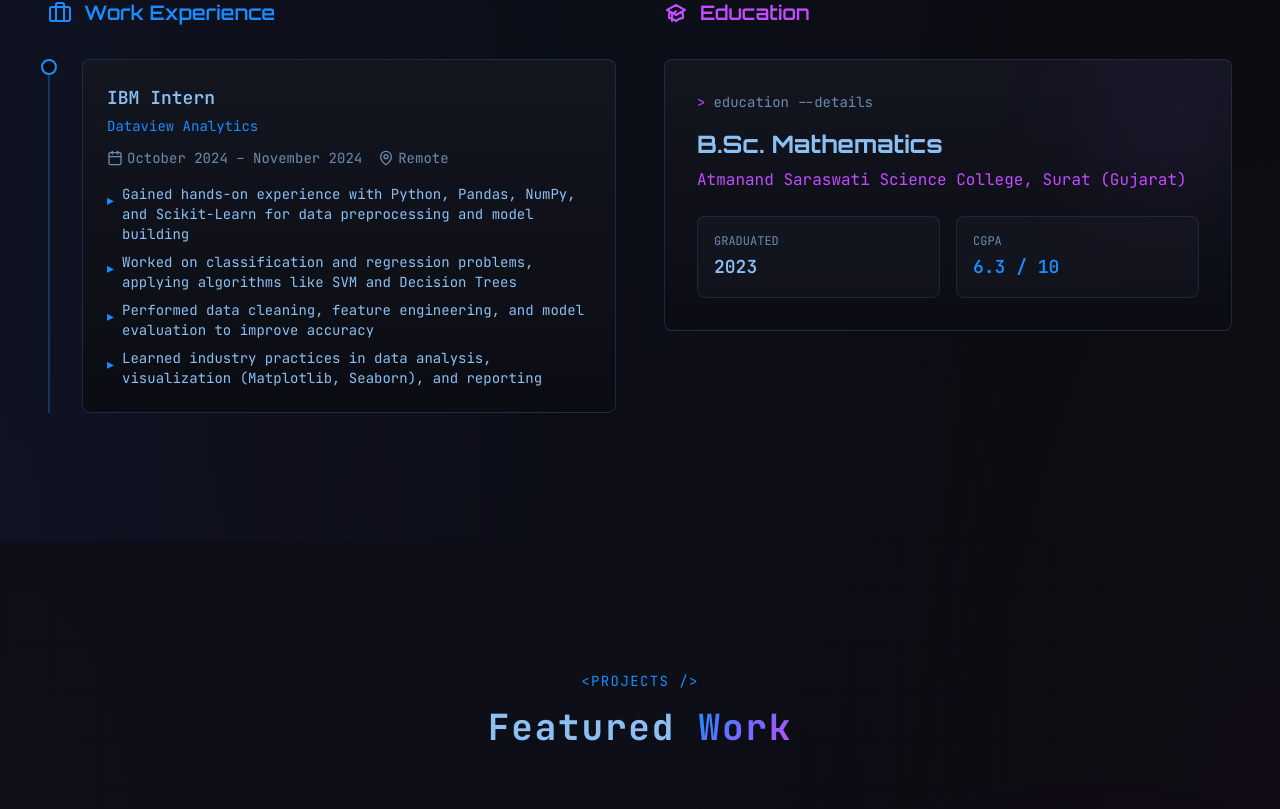
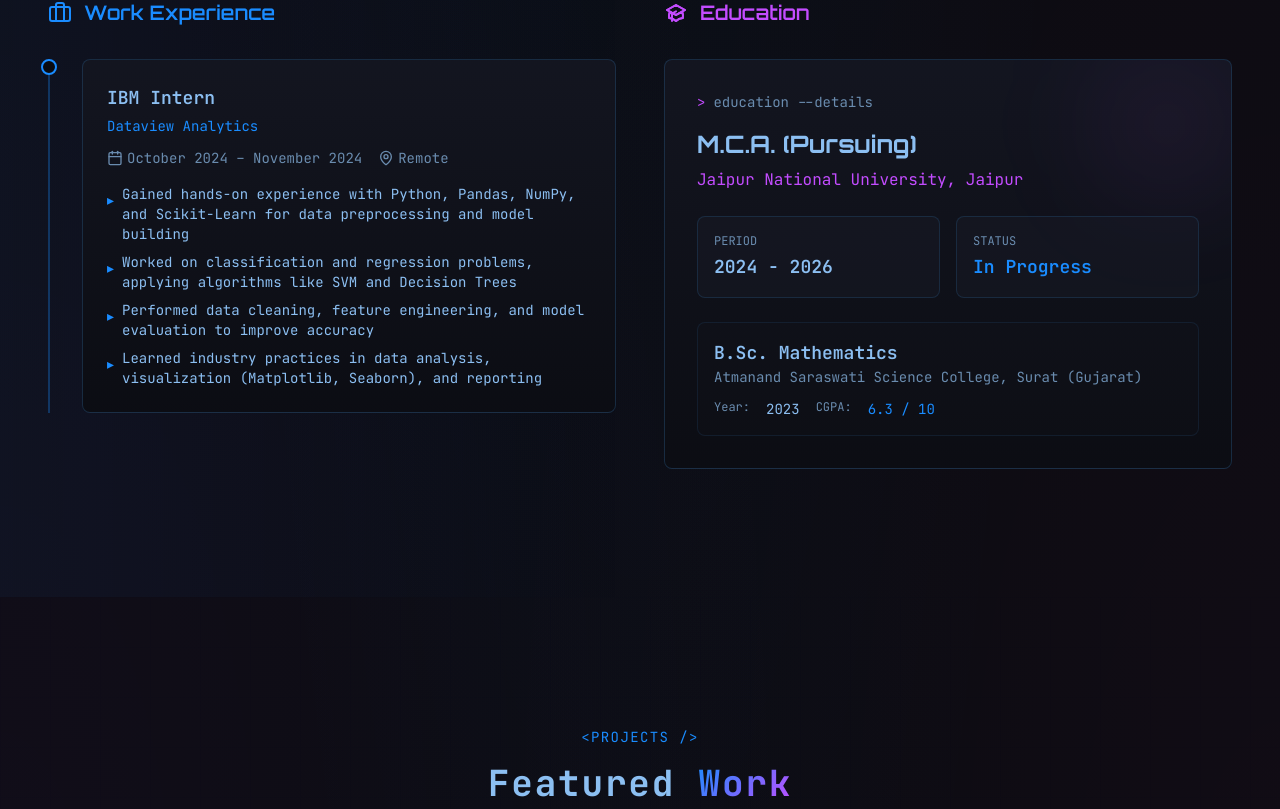
Before and after one commit to cybersunnykumar/Sunny-Portfolio, a React (Vite) app: page / in a window 1280 px wide. Shown: the part 2419-3228 px from the top of the page. Built offline with nearby package versions, Linux system fonts and the light colour scheme.

Commit message:
Add MCA (pursuing) entry and previous education to ExperienceSection

```diff
--- a/src/components/ExperienceSection.tsx
+++ b/src/components/ExperienceSection.tsx
@@ -17,6 +17,13 @@ const ExperienceSection = () => {
   ];
 
   const education = {
+    degree: 'M.C.A. (Pursuing)',
+    institution: 'Jaipur National University, Jaipur',
+    year: '2024 - 2026',
+    cgpa: 'In Progress',
+  };
+
+  const previousEducation = {
     degree: 'B.Sc. Mathematics',
     institution: 'Atmanand Saraswati Science College, Surat (Gujarat)',
     year: '2023',
@@ -109,12 +116,24 @@ const ExperienceSection = () => {
 
                 <div className="grid grid-cols-2 gap-4 mt-6">
                   <div className="p-4 rounded-lg bg-muted/30 border border-border/50">
-                    <span className="text-xs text-muted-foreground font-mono block mb-1">GRADUATED</span>
+                    <span className="text-xs text-muted-foreground font-mono block mb-1">PERIOD</span>
                     <span className="text-lg font-semibold text-card-foreground">{education.year}</span>
                   </div>
                   <div className="p-4 rounded-lg bg-muted/30 border border-border/50">
-                    <span className="text-xs text-muted-foreground font-mono block mb-1">CGPA</span>
+                    <span className="text-xs text-muted-foreground font-mono block mb-1">STATUS</span>
                     <span className="text-lg font-semibold text-primary">{education.cgpa}</span>
+                  </div>
+                </div>
+
+                {/* Previous Education */}
+                <div className="mt-6 p-4 rounded-lg bg-muted/10 border border-border/30">
+                  <h5 className="text-lg font-semibold text-card-foreground">{previousEducation.degree}</h5>
+                  <p className="text-muted-foreground font-mono text-sm">{previousEducation.institution}</p>
+                  <div className="mt-3 flex gap-4">
+                    <span className="text-xs text-muted-foreground font-mono">Year:</span>
+                    <span className="font-mono text-sm text-card-foreground">{previousEducation.year}</span>
+                    <span className="text-xs text-muted-foreground font-mono">CGPA:</span>
+                    <span className="font-mono text-sm text-primary">{previousEducation.cgpa}</span>
                   </div>
                 </div>
               </div>
```
